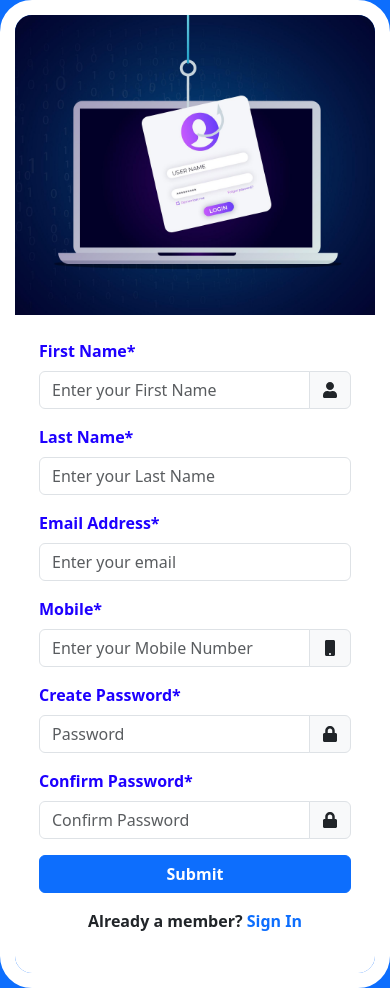
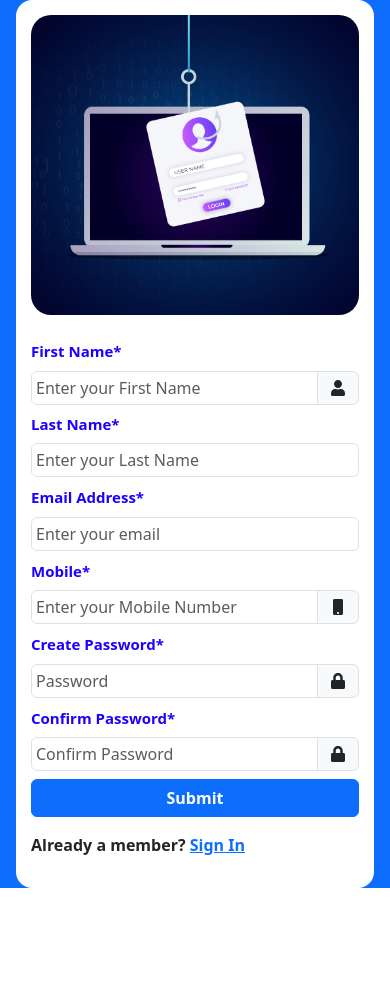
Before and after one commit to KrishnaVarmaVuyyuri/lms-demo, a React (Create React App) app: page /signup in a window 390 px wide. After the commit the page ends 888 px from the top, so only its background shows below. Built offline with nearby package versions, Linux system fonts and the light colour scheme.

Commit message:
responsive update

```diff
--- a/src/components/ForgotPassword/ForgotPassword.css
+++ b/src/components/ForgotPassword/ForgotPassword.css
@@ -1,14 +1,19 @@
 .forgot-card {
-  max-width: 900px;
+   min-height: 520px;
+  max-width: 1000px;
   width: 100%;
   border: 15px solid #ffffff;
+  overflow: hidden;
+  background-color: #ffffff;
 }
 
 .forgot-image-section {
-  min-height: 300px;
+ min-height: 300px;
   background-image: url("../../assets/login.jpg");
   background-size: cover;
   background-position: center;
+  border-radius: 20px;
+  margin-right: 20px;
 }
 
 .forgot-form-section {
@@ -16,6 +21,6 @@
 }
 
 .form-label {
-    color:#1E00FF;
-  margin-bottom: 0.5rem;
+  color: #1e00ff;
+
 }
--- a/src/components/ForgotPassword/ForgotPassword.js
+++ b/src/components/ForgotPassword/ForgotPassword.js
@@ -14,23 +14,23 @@ const ForgotPassword = () => {
 
   return (
     <div className="bg-primary d-flex align-items-center justify-content-center min-vh-100 px-3">
-      <div className="forgot-card d-flex flex-column flex-md-row rounded-5 overflow-hidden w-100 mx-auto">
+      <div className="forgot-card d-flex flex-column flex-md-row rounded-4 overflow-hidden w-100 mx-auto">
         {/* Image Section */}
         <div className="forgot-image-section w-100 w-md-50"></div>
 
         {/* Form Section */}
-        <div className="forgot-form-section bg-white p-4 p-md-5 flex-grow-1">
+        <div className="forgot-form-section bg-white  flex-grow-1">
 
 
           {/* Step 1: Enter Email */}
           {step === 1 && (
             <>
-              <p className="text-center fw-bold fs-5">Forgot Password</p>
-              <p className="text-center text-muted mb-4">
+              <p className="text-center fw-bold fs-5 mt-5">Forgot Password</p>
+              <p className="text-center text-muted mt-0">
                 Enter your registered email to reset your password.
               </p>
               <form onSubmit={handleSendOTP}>
-                <div className="mb-3">
+                <div className="mt-5">
                   <label className="form-label  fw-semibold">Email Address</label>
                   <input
                     type="email"
@@ -41,7 +41,7 @@ const ForgotPassword = () => {
                     required
                   />
                 </div>
-                <button type="submit" className="btn btn-primary w-100 fw-bold">Send OTP</button>
+                <button type="submit" className="btn btn-primary w-100 fw-bold mt-3">Send OTP</button>
               </form>
             </>
           )}
@@ -49,18 +49,18 @@ const ForgotPassword = () => {
           {/* Step 2: Enter OTP */}
           {step === 2 && (
             <>
-              <p className="text-center text-dark fw-bold">We sent you a code</p>
-              <p className="text-center text-muted">Please enter it below to verify your email</p>
+              <p className="text-center text-dark fw-bold mt-5 mb-0">We sent you a code</p>
+              <p className="text-center text-muted mb-0">Please enter it below to verify your email</p>
               <p className="text-center text-primary">{email}</p>
               <form>
-                <div className="mb-3">
+                <div className="mt-5">
                   <input type="text" className="form-control" placeholder="Enter your OTP" required />
                 </div>
-                <button type="submit" className="btn btn-primary w-100 fw-bold">Submit</button>
+                <button type="submit" className="btn btn-primary w-100 fw-bold mt-3">Submit</button>
               </form>
               <p className="text-center mt-3">
                 Don’t received code yet?{" "}
-                <a href="#" className="fw-bold text-decoration-none">send again</a>
+                <a href="#" className="fw-bold text-decoration-none mt-3">Send again</a>
               </p>
             </>
           )}
--- a/src/components/SignIn/SignIn.css
+++ b/src/components/SignIn/SignIn.css
@@ -1,28 +1,31 @@
 .signin-card {
-  max-width: 900px;
+  min-height: 520px;
+  max-width: 1000px;
   width: 100%;
-  border: 15px solid #ffffff; /* Add a 15px solid white border around the signin-card */
+  border: 15px solid #ffffff;
+  overflow: hidden;
+   background-color: #ffffff;
 }
 
 .signin-image-section {
   min-height: 300px;
-  background-image: url("../../assets/login.jpg"); /* Ensure this image path is correct */
+  background-image: url("../../assets/login.jpg");
   background-size: cover;
   background-position: center;
+  border-radius: 20px;
+  margin-right: 20px;
 }
 
 .signin-form-section {
   width: 100%;
 }
 
-.head-text {
-  font-size: small;
+.input-group-text {
+  background-color: #ffffff;
+  border-left: none;
+  color: #272058;
 }
 
-.input-group-text {
-  background-color: #ffffff;
+.fcol{
+  color:#1e00ff;
 }
-
-.fields {
-  color: #1e00ff;
-}
--- a/src/components/SignUp/SignUp.css
+++ b/src/components/SignUp/SignUp.css
@@ -1,9 +1,10 @@
 .signup-card {
-
+  min-height: 520px;
   max-width: 1000px;
   width: 100%;
   border: 15px solid #ffffff;
-
+  overflow: hidden;
+  background-color: #ffffff;
 }
 
 .signup-image-section {
@@ -11,6 +12,8 @@
   background-image: url("../../assets/login.jpg");
   background-size: cover;
   background-position: center;
+  border-radius: 20px;
+  margin-right: 20px;
 }
 
 .signup-form-section {
@@ -24,9 +27,17 @@
 .input-group-text {
   background-color: #e9ecef;
   border-left: none;
-
+  color: #272058;
 }
 
 .fields {
   color: #1e00ff;
+  font-size:15px;
 }
+
+.input-fields{
+  color:red;
+  background-color: yellow;
+  font-size: xx-small;
+  padding: 90px;
+}
--- a/src/components/SignUp/SignUp.js
+++ b/src/components/SignUp/SignUp.js
@@ -5,63 +5,65 @@ import { Link } from "react-router-dom";
 
 const SignUp = () => {
   return (
-    <div className="bg-primary d-flex align-items-center justify-content-center min-vh-100 ">
-      <div className="signup-card d-flex flex-column flex-md-row rounded-5 overflow-hidden w-100 mx-auto">
+    <div className="bg-primary d-flex align-items-center justify-content-center min-vh-100 px-3">
+  <div className="signup-card d-flex flex-column flex-md-row rounded-4  w-100 mx-auto">
         {/* Image Section */}
-        <div className="signup-image-section w-100 w-md-50"></div>
+        <div className="signup-image-section w-100 w-md-50 "></div>
 
         {/* Form Section */}
-        <div className="signup-form-section bg-white p-4 p-md-5 flex-grow-1">
-
+        <div className="signup-form-section bg-white flex-grow-1">
 
           <form>
-            <div className=" mb-3">
+
+            <div className="mt-4">
               <label className="fields fw-semibold mb-2">First Name*</label>
               <div className="input-group">
-                <input type="text" className="form-control" placeholder="Enter your First Name" />
+                <input type="text" className="form-control p-1" placeholder="Enter your First Name" required/>
                 <span className="input-group-text"><FaUser /></span>
               </div>
             </div>
 
-            <div className=" mb-3">
-              <label className="fields fw-semibold mb-2">Last Name*</label>
-              <input type="text" className="form-control" placeholder="Enter your Last Name" />
+            <div className=" mb-2">
+              <label className="fields fw-semibold mb-2 mt-2">Last Name*</label>
+              <input type="text" className="form-control p-1" placeholder="Enter your Last Name" required/>
             </div>
 
-            <div className=" mb-3">
+            <div className=" mb-2">
               <label className="fields fw-semibold mb-2">Email Address*</label>
-              <input type="email" className="form-control" placeholder="Enter your email" />
+              <input type="email" className="form-control p-1" placeholder="Enter your email" required/>
             </div>
 
-            <div className=" mb-3">
+            <div className=" mb-2">
               <label className="fields fw-semibold mb-2">Mobile*</label>
               <div className="input-group">
-                <input type="text" className="form-control" placeholder="Enter your Mobile Number" />
+                <input type="text" className="form-control p-1" placeholder="Enter your Mobile Number" required/>
                 <span className="input-group-text"><FaMobile /></span>
               </div>
             </div>
 
-            <div className=" mb-3">
+            <div className="row">
+              <div className="col-md-6 mb-2">
                 <label className="fields fw-semibold mb-2">Create Password*</label>
                 <div className="input-group">
-                <input type="password" className="form-control" placeholder="Password" />
+                  <input type="password" className="form-control p-1" placeholder="Password" required/>
                   <span className="input-group-text"><FaLock /></span>
                 </div>
               </div>
 
-            <div className="mb-3">
+              <div className="col-md-6 mb-2">
                 <label className="fields fw-semibold mb-2">Confirm Password*</label>
-              <div className="input-group">
-                <input type="password" className="form-control" placeholder="Confirm Password" />
+                <div className=" input-group">
+                  <input type="password" className="form-control p-1" placeholder="Confirm Password" required/>
                   <span className="input-group-text"><FaLock /></span>
+                </div>
               </div>
             </div>
 
             <button type="submit" className="btn btn-primary w-100 fw-bold">Submit</button>
           </form>
 
-          <p className="mt-3 fw-bold text-center">
-            Already a member? <Link to="/" className="text-primary text-decoration-none">Sign In</Link>
+          <p className="mt-3 fw-bold">
+            Already a member? <Link to="/" className="text-primary text-decoration-underline">Sign In</Link>
           </p>
         </div>
       </div>
```
Also changed, not shown: src/components/SignIn/SignIn.js (+16 -16 lines), src/assets/login.png (added). Lines whose indentation alone changed are shown as unchanged.
